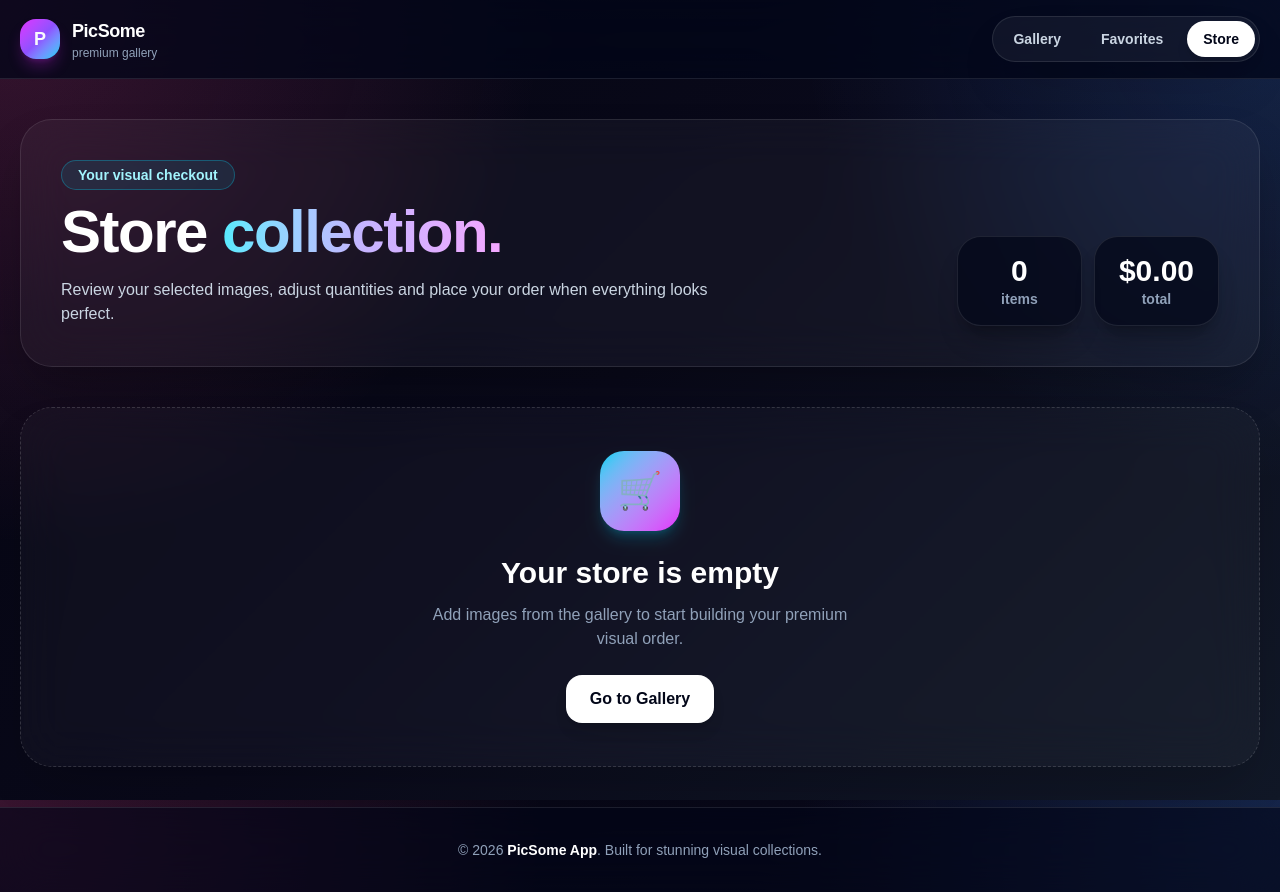
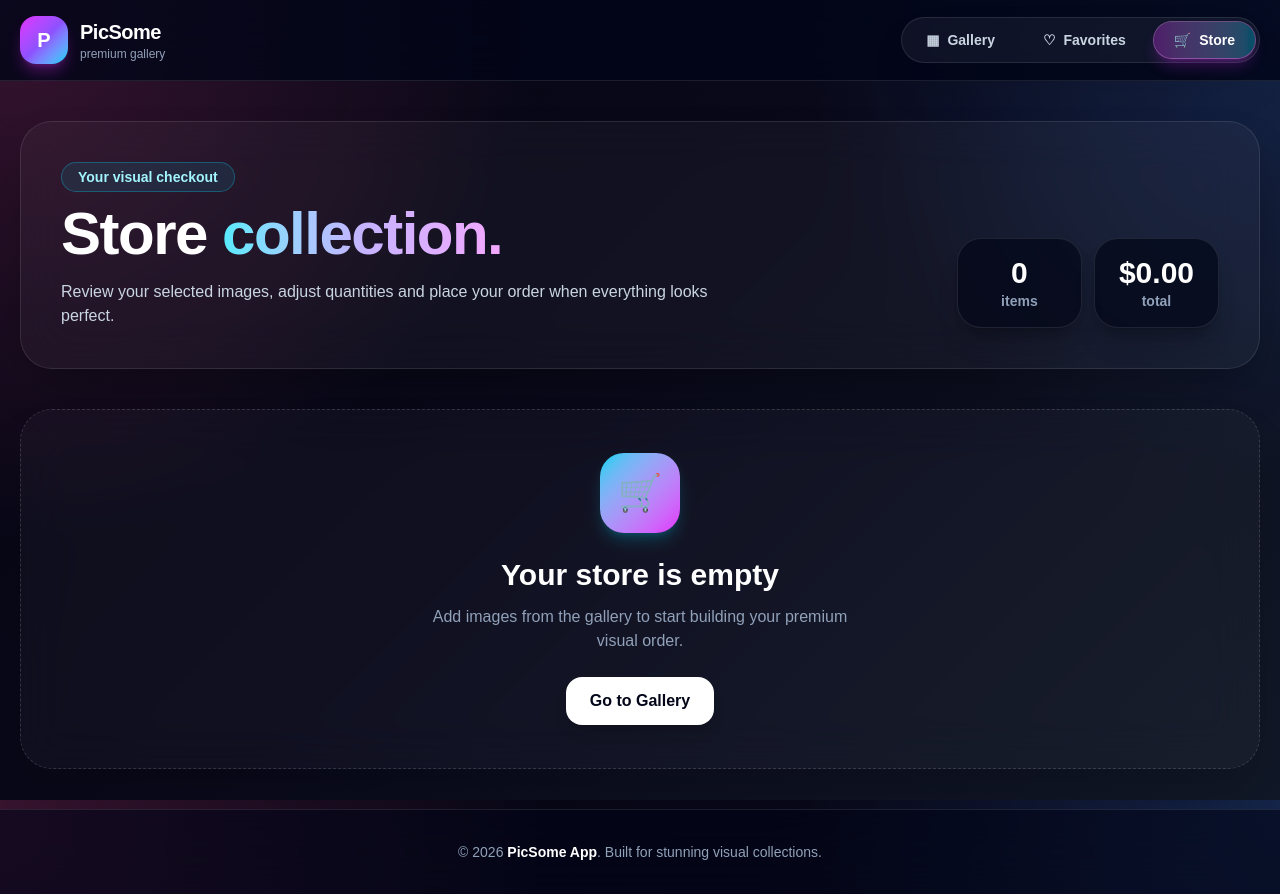
Before and after one commit to cirdei-alin/picsome-app, a Next.js app: page /store in a window 1280 px wide. Built offline with nearby package versions, Linux system fonts and the light colour scheme.

Commit message:
Improve navbar active states and toast design

```diff
--- a/src/app/layout.tsx
+++ b/src/app/layout.tsx
@@ -35,14 +35,30 @@ export default function RootLayout({
         {children}
         <Footer />
         <Toaster
-          position="top-right"
+          position="bottom-left"
+          gutter={14}
           toastOptions={{
+            duration: 2000,
             style: {
-              background: "#111",
+              background: "rgba(15, 23, 42, 0.95)",
               color: "#fff",
-              border: "1px solid rgba(255,255,255,0.12)",
-              boxShadow: "0 24px 80px rgba(0,0,0,0.45)",
-              borderRadius: "16px",
+              border: "1px solid rgba(255, 255, 255, 0.14)",
+              borderRadius: "22px",
+              padding: "16px 20px",
+              boxShadow: "0 24px 80px rgba(0, 0, 0, 0.55)",
+              backdropFilter: "blur(16px)",
+            },
+            success: {
+              iconTheme: {
+                primary: "#22c55e",
+                secondary: "#ffffff",
+              },
+            },
+            error: {
+              iconTheme: {
+                primary: "#ef4444",
+                secondary: "#ffffff",
+              },
             },
           }}
         />
--- a/src/components/Navbar.tsx
+++ b/src/components/Navbar.tsx
@@ -1,8 +1,29 @@
 "use client";
 
 import Link from "next/link";
+import { usePathname } from "next/navigation";
+
+const links = [
+  {
+    href: "/",
+    label: "Gallery",
+    icon: "▦",
+  },
+  {
+    href: "/favorites",
+    label: "Favorites",
+    icon: "♡",
+  },
+  {
+    href: "/store",
+    label: "Store",
+    icon: "🛒",
+  },
+];
 
 export default function Navbar() {
+  const pathname = usePathname();
+
   const scrollToTop = () => {
     window.scrollTo({
       top: 0,
@@ -11,19 +32,15 @@ export default function Navbar() {
   };
 
   return (
-    <header className="sticky top-0 z-50 border-b border-white/10 bg-slate-950/75 backdrop-blur-2xl">
+    <header className="sticky top-0 z-50 border-b border-white/10 bg-slate-950/80 backdrop-blur-2xl">
       <nav className="mx-auto flex max-w-7xl flex-col gap-4 px-5 py-4 sm:flex-row sm:items-center sm:justify-between">
-        <Link
-          href="/"
-          onClick={scrollToTop}
-          className="group flex items-center gap-3"
-        >
-          <span className="grid h-10 w-10 shrink-0 place-items-center rounded-2xl bg-gradient-to-br from-fuchsia-500 via-violet-500 to-cyan-400 text-lg font-black shadow-lg shadow-fuchsia-500/25">
+        <Link href="/" onClick={scrollToTop} className="flex items-center gap-3">
+          <span className="grid h-12 w-12 shrink-0 place-items-center rounded-2xl bg-gradient-to-br from-fuchsia-500 via-violet-500 to-cyan-400 text-xl font-black text-white shadow-lg shadow-fuchsia-500/30">
             P
           </span>
 
           <div>
-            <p className="text-lg font-black tracking-tight text-white">
+            <p className="text-xl font-black tracking-tight text-white">
               PicSome
             </p>
             <p className="text-xs font-medium text-slate-400">
@@ -33,29 +50,25 @@ export default function Navbar() {
         </Link>
 
         <div className="grid grid-cols-3 gap-2 rounded-3xl border border-white/10 bg-white/5 p-1 shadow-2xl shadow-black/20 sm:flex sm:rounded-full">
-          <Link
-            href="/"
-            onClick={scrollToTop}
-            className="rounded-2xl px-3 py-2 text-center text-sm font-semibold text-slate-300 transition hover:bg-white/10 hover:text-white sm:rounded-full sm:px-4"
-          >
-            Gallery
-          </Link>
+          {links.map((link) => {
+            const isActive = pathname === link.href;
 
-          <Link
-            href="/favorites"
-            onClick={scrollToTop}
-            className="rounded-2xl px-3 py-2 text-center text-sm font-semibold text-slate-300 transition hover:bg-white/10 hover:text-white sm:rounded-full sm:px-4"
-          >
-            Favorites
-          </Link>
-
-          <Link
-            href="/store"
-            onClick={scrollToTop}
-            className="rounded-2xl bg-white px-3 py-2 text-center text-sm font-bold text-slate-950 shadow-lg transition hover:scale-105 hover:bg-fuchsia-200 sm:rounded-full sm:px-4"
-          >
-            Store
-          </Link>
+            return (
+              <Link
+                key={link.href}
+                href={link.href}
+                onClick={scrollToTop}
+                className={`rounded-2xl px-3 py-2 text-center text-sm font-bold transition sm:rounded-full sm:px-5 ${
+                  isActive
+                    ? "bg-gradient-to-r from-fuchsia-500/30 to-cyan-400/30 text-white shadow-lg shadow-fuchsia-500/25 ring-1 ring-fuchsia-300/40"
+                    : "text-slate-300 hover:bg-white/10 hover:text-white"
+                }`}
+              >
+                <span className="mr-2">{link.icon}</span>
+                {link.label}
+              </Link>
+            );
+          })}
         </div>
       </nav>
     </header>
```
